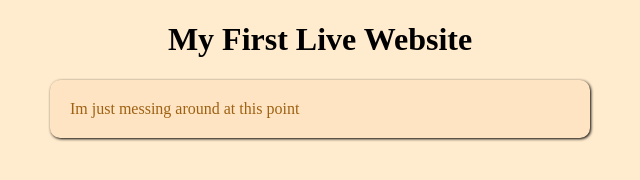
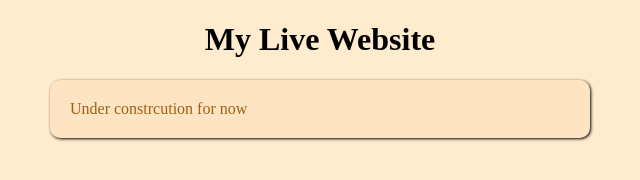
Before and after one commit to aashaann/my-first-site, a plain HTML site: page index.html in a window 1280 px wide. Shown: the whole page, without its empty margins (320-960 px from the left). Drawn offline with Linux system fonts and the light colour scheme.

Commit message:
more work

```diff
--- a/index.html
+++ b/index.html
@@ -3,13 +3,13 @@
 <head>
     <meta charset="utf-8">
     <meta name="viewport" content="width=device-width,initial-scale=1">
-    <title>My Website Title Goes Here</title>
+    <title>What should I name this webiste?</title>
     <link rel="stylesheet" href="style.css">
 </head>
 <body>
-        <h1>My First Live Website</h1>
+        <h1>My Live Website</h1>
     <div class="content">
-         <p>Im just messing around at this point</p>
+         <p>Under constrcution for now</p>
     </div>
     </body>
 </html>
```
